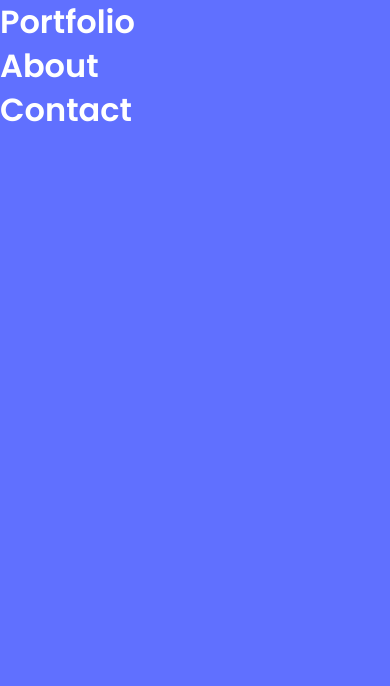
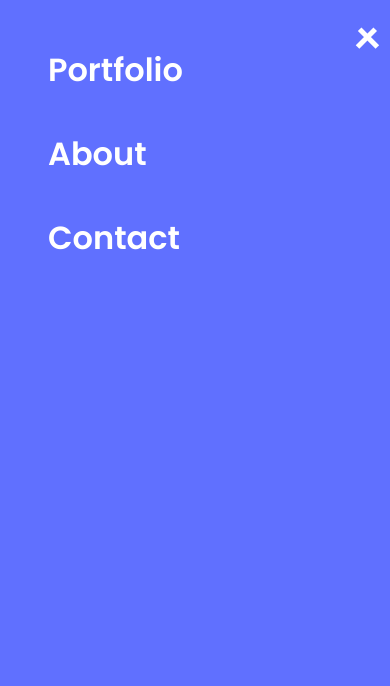
Before and after one commit to devMunyi/Portfolio, a website: page index.html in a window 390 px wide. Both pictures are taken after a click on the element 368 px from the left and 38 px from the top of the page. Shown: the top 686 px of the page. Drawn offline with Linux system fonts and the light colour scheme.

Commit message:
fix humberger menu styling

```diff
--- a/css/styles.css
+++ b/css/styles.css
@@ -16,6 +16,10 @@
   --font-weight-500: 500;
   --body-bg: #e5e5e5;
   --dark-border: #000;
+}
+
+html {
+  scroll-behavior: smooth;
 }
 
 body {
@@ -49,11 +53,14 @@ ul {
 }
 
 @media screen and (max-width: 768px) {
+  .mobile-menu {
+    display: flex;
+    justify-content: space-between;
+    width: 100%;
+    align-items: center;
+  }
+
   .mobile-nav {
-    /* margin-right: 36px;
-    width: 36px;
-    top: 12px;
-    left: 4px; */
     padding: 0.5em;
     z-index: 1000;
     background: transparent;
@@ -64,14 +71,20 @@ ul {
   .hamburger {
     width: 25px;
     height: 5px;
-    background-color: black;
+    background-color: var(--skyblue-bg);
     margin: 6px 0;
-    transition: 0.4s;
+    transition: 0.4ms ease-in-out;
+  }
+
+  .change-mobile-nav .hamburger {
+    background-color: var(--white-bg);
   }
 
   .change-mobile-nav .desktop-nav {
-    transform: translateX(0%);
-    background: var(--skyblue-bg);
+    transform: translateX(0);
+
+    /* color: #000;
+    z-index: 1000; */
   }
 
   .change-mobile-nav .bar-1 {
@@ -94,27 +107,29 @@ ul {
     bottom: 0;
     left: 0;
     right: 0;
-    z-index: 1000;
-    transition: transform 250ms cubic-bezier(0, 0.5, 0, 1);
+    z-index: 100;
+    background: var(--skyblue-bg);
+    transition: transform 250ms ease-in-out;
     display: flex;
     flex-direction: column;
     transform: translateX(100%);
   }
 
+  .nav-flex {
+    margin-top: 3r;
+    margin: 3rem;
+    display: flex;
+    flex-direction: column;
+    gap: 40px;
+  }
+
   .desktop-nav .link {
     color: var(--white-text);
-    font-family: 'Poppins';
+    font-family: "Poppins";
     font-style: normal;
     font-weight: 600;
     font-size: 32px;
     line-height: 44px;
-  }
-
-  .mobile-menu {
-    display: flex;
-    justify-content: space-between;
-    width: 100%;
-    align-items: center;
   }
 }
 
@@ -570,7 +585,6 @@ hr {
 
 /* Begin Desktop Version CSS */
 @media screen and (min-width: 768px) {
-
   /* Begin Header Section */
   .header {
     padding-top: 20px;
```
